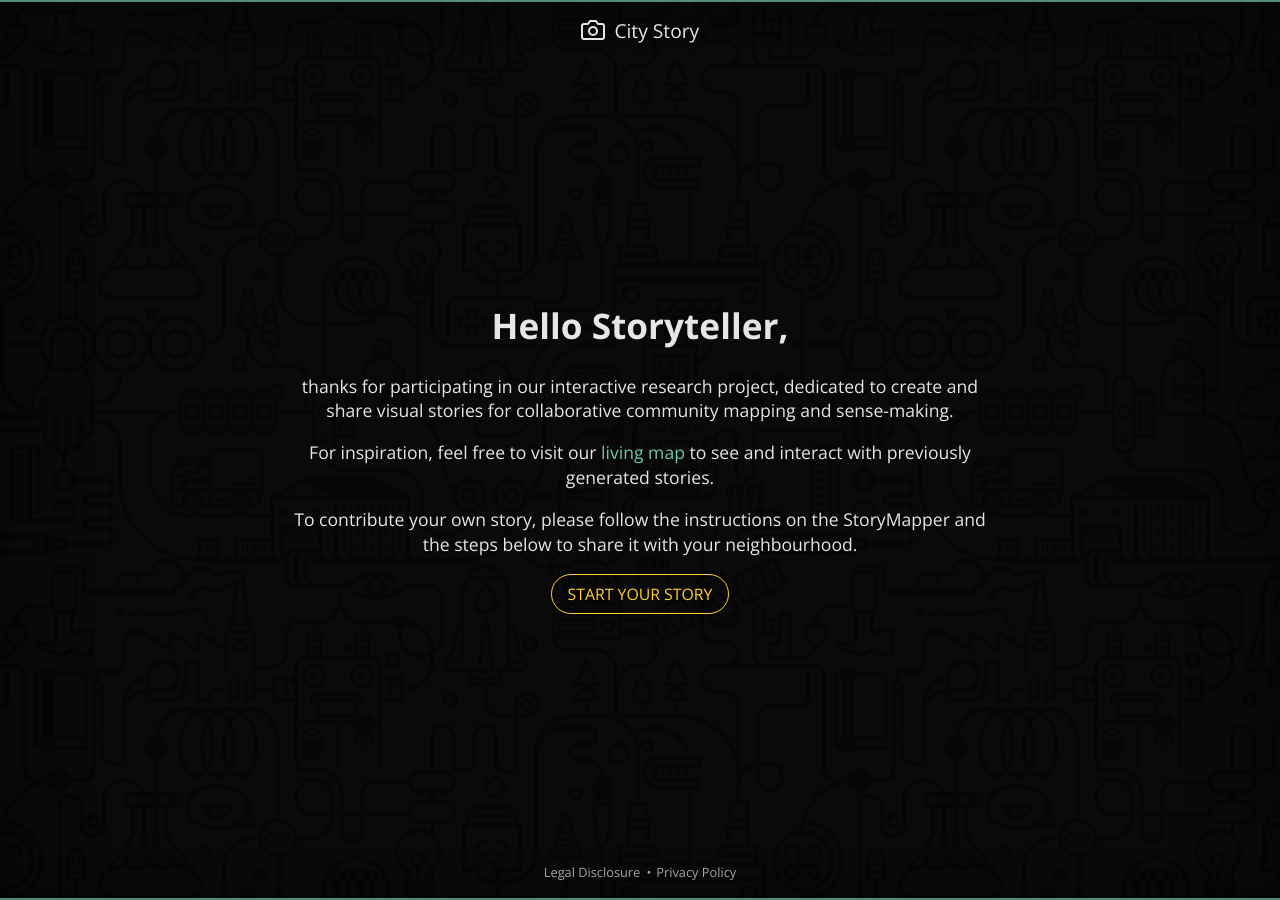
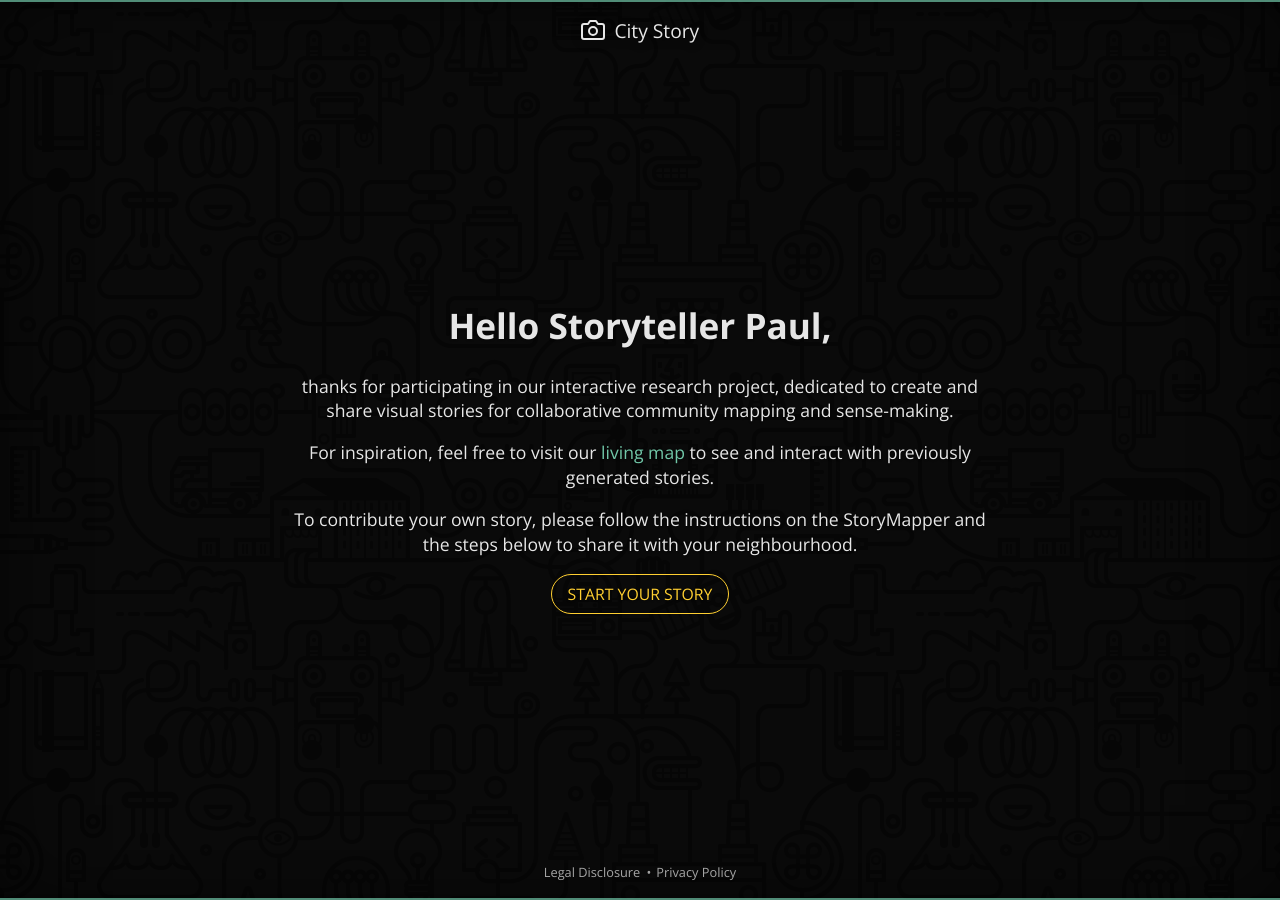
Before and after one commit to paul5000/StoryMapper, a Jekyll site: the page built from index.md, in a window 1280 px wide. Built offline with Jekyll 4.4.1, drawn with Linux system fonts in a browser that asks for light colours; comment, search, counter and statistics services are not loaded.

```diff
--- a/index.md
+++ b/index.md
@@ -2,11 +2,11 @@
 title: Hello Storyteller - City Story
 layout: onboarding
 ---
-# Hello Storyteller,
+# Hello Storyteller Paul,
 
 thanks for participating in our interactive research project, dedicated to create and share visual stories for collaborative community mapping and sense-making.
 
-For inspiration, feel free to visit our  [living map](https://padlet.com/hannevrebos/Vaartkom) to see and interact with previously generated stories.
+For inspiration, feel free to visit our [living map](https://padlet.com/hannevrebos/Vaartkom) to see and interact with previously generated stories.
 
 To contribute your own story, please follow the instructions on the StoryMapper and the steps below to share it with your neighbourhood.
 
```
